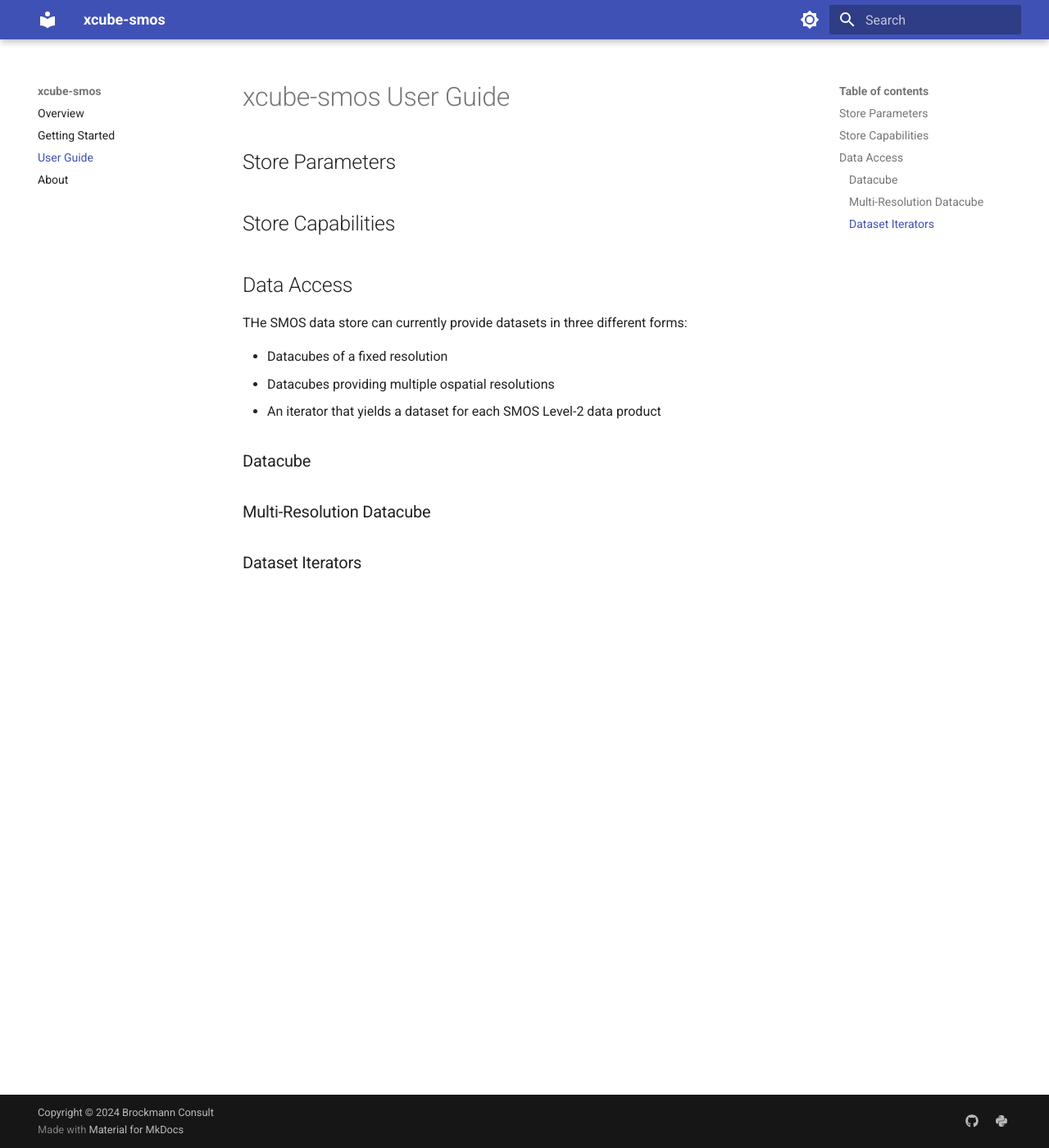
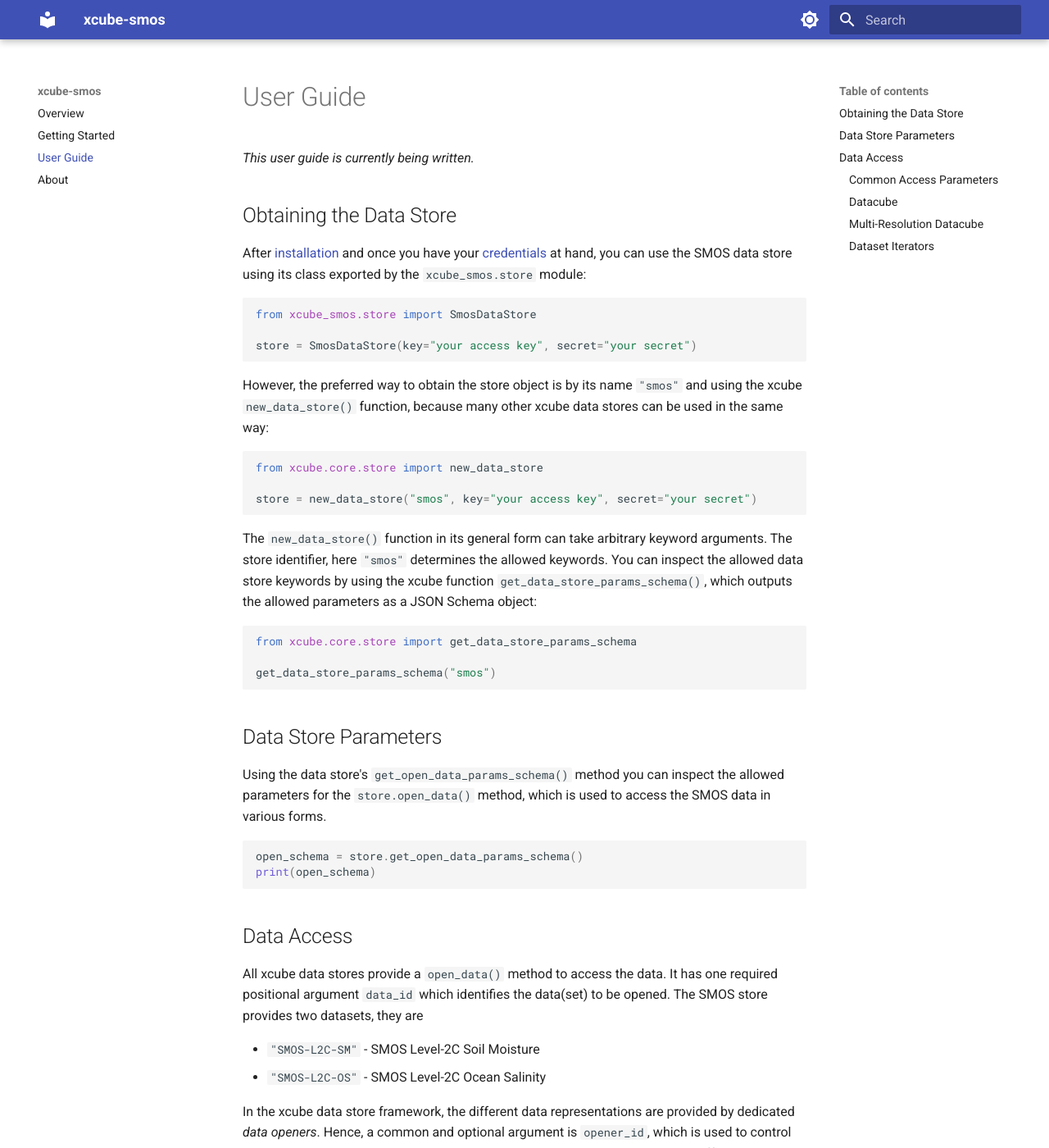
Before and after one commit to xcube-dev/xcube-smos, an MkDocs documentation site: the page built from docs/guide.md, in a window 1280 px wide and 1400 px high. Shown: the whole window at 82% size. Built offline with MkDocs 1.6.1 and Material for MkDocs 9.7.7, drawn with Linux system fonts in a browser that asks for light colours; some of the changed text lies outside the part shown.

Commit message:
Updated docs

````diff
--- a/docs/guide.md
+++ b/docs/guide.md
@@ -1,16 +1,77 @@
-# xcube-smos User Guide
+# User Guide
 
-## Store Parameters
+_This user guide is currently being written._
 
-## Store Capabilities
+## Obtaining the Data Store
+
+After [installation](start.md#installation) and once you have your
+[credentials](start.md#credentials) at hand, you can use the SMOS data store
+using its class exported by the `xcube_smos.store` module:
+
+```python
+from xcube_smos.store import SmosDataStore
+
+store = SmosDataStore(key="your access key", secret="your secret")
+```
+
+However, the preferred way to obtain the store object is by its name `"smos"`
+and using the xcube `new_data_store()` function, because many other xcube
+data stores can be used in the same way:
+
+```python
+from xcube.core.store import new_data_store
+
+store = new_data_store("smos", key="your access key", secret="your secret")
+```
+
+The `new_data_store()` function in its general form can take arbitrary keyword
+arguments. The store identifier, here `"smos"` determines the allowed keywords.
+You can inspect the allowed data store keywords by using the xcube function
+`get_data_store_params_schema()`, which outputs the allowed parameters as a
+JSON Schema object:
+
+```python
+from xcube.core.store import get_data_store_params_schema
+
+get_data_store_params_schema("smos")
+```
+
+## Data Store Parameters
+
+Using the data store's `get_open_data_params_schema()` method you can
+inspect the allowed parameters for the `store.open_data()` method, which is
+used to access the SMOS data in various forms.
+
+```python
+open_schema = store.get_open_data_params_schema()
+print(open_schema)
+```
 
 ## Data Access
 
-THe SMOS data store can currently provide datasets in three different forms:
+All xcube data stores provide a `open_data()` method to access the data.
+It has one required positional argument `data_id` which identifies the
+data(set) to be opened. The SMOS store provides two datasets, they are
 
-* Datacubes of a fixed resolution
-* Datacubes providing multiple ospatial resolutions
-* An iterator that yields a dataset for each SMOS Level-2 data product
+* `"SMOS-L2C-SM"` - SMOS Level-2C Soil Moisture
+* `"SMOS-L2C-OS"` - SMOS Level-2C Ocean Salinity
+
+In the xcube data store framework, the different data representations
+are provided by dedicated _data openers_. Hence, a common and optional
+argument is `opener_id`, which is used to control how the data is
+represented. The SMOS data store can currently provide three
+different representations of SMOS data addressing different use cases:
+
+* `"dataset:zarr:smos"` (the default) - represent data as a datacube including
+   all observations in the given time range at a fixed spatial resolution;
+* `"mldataset:zarr:smos"` - represent data as a multi-resolution datacube
+   including all observations in the given time range including 5 spatial
+   resolution levels;
+* `"dsiter:zarr:smos"` - represent data as an iterator providing datasets
+   for all the observations in the given time range at a fixed spatial
+   resolution.
+
+### Common Access Parameters
 
 ### Datacube
 
````
Also changed, not shown: README.md (+25 -96 lines), docs/internals.md (added, +96 -0 lines), docs/start.md (+26 -25 lines).
